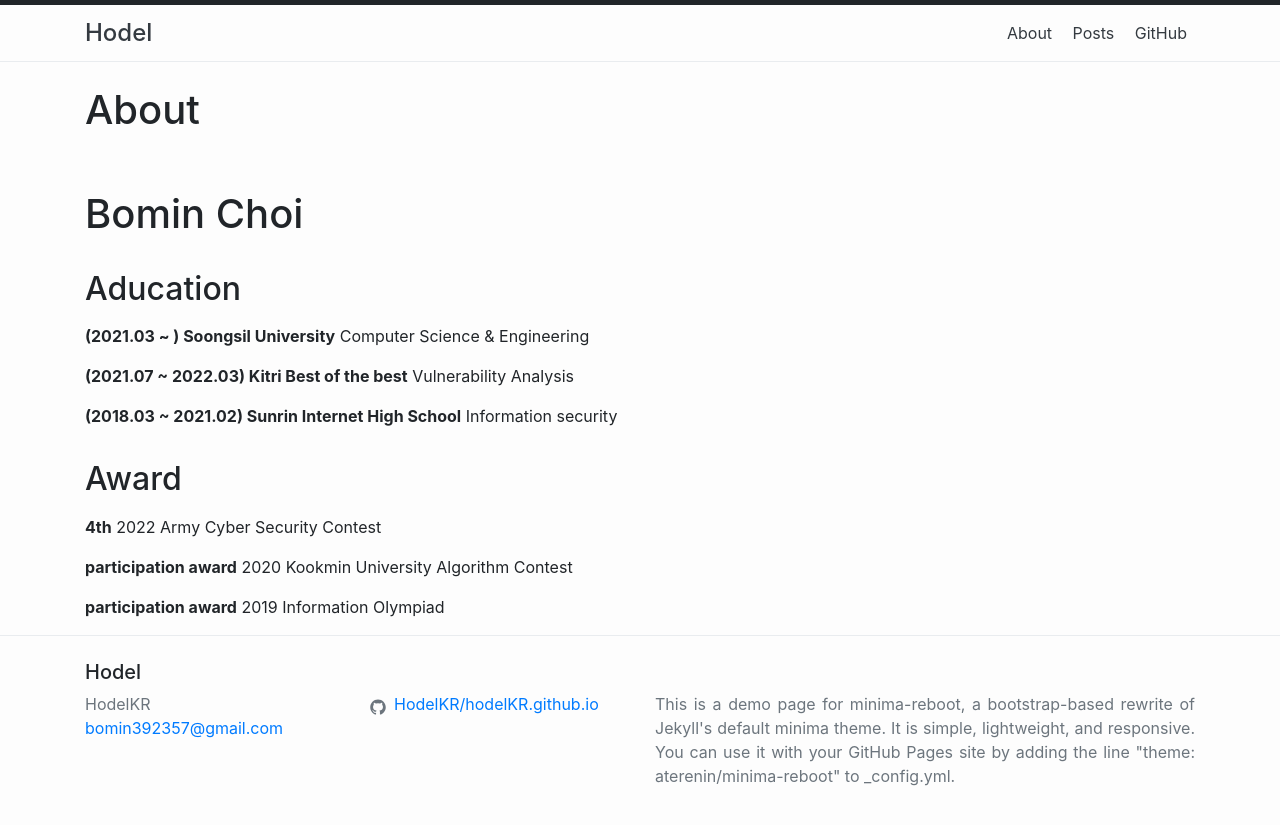
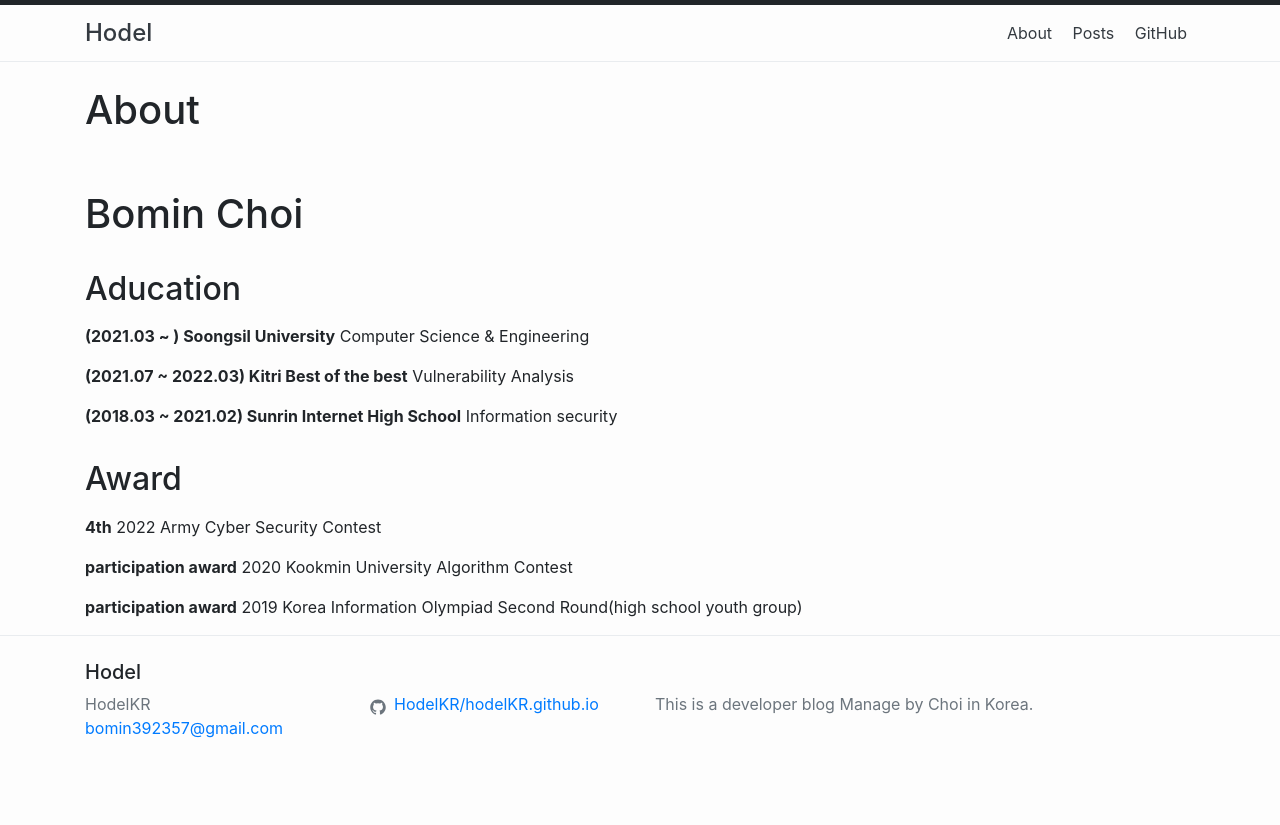
Before and after one commit to HodelKR/hodelKR.github.io, a Jekyll site: the page built from about.md, in a window 1280 px wide. Shown: the top 825 px of the page. Built offline with Jekyll 4.4.1, drawn with Linux system fonts in a browser that asks for light colours.

Commit message:
blog setting - about

```diff
--- a/_config.yml
+++ b/_config.yml
@@ -2,10 +2,7 @@ title: Hodel
 author: HodelKR
 email: bomin392357@gmail.com
 description: >
-  This is a demo page for minima-reboot, a bootstrap-based rewrite of Jekyll's
-  default minima theme. It is simple, lightweight, and responsive.
-  You can use it with your GitHub Pages site by adding the line
-  "theme: aterenin/minima-reboot" to _config.yml.
+  This is a developer blog Manage by Choi in Korea.
 
 plugins:
   - jekyll-seo-tag
--- a/about.md
+++ b/about.md
@@ -18,4 +18,4 @@ permalink: /about/
 
 **participation award** 2020 Kookmin University Algorithm Contest
 
-**participation award** 2019 Information Olympiad
+**participation award** 2019 Korea Information Olympiad Second Round(high school youth group)
```
